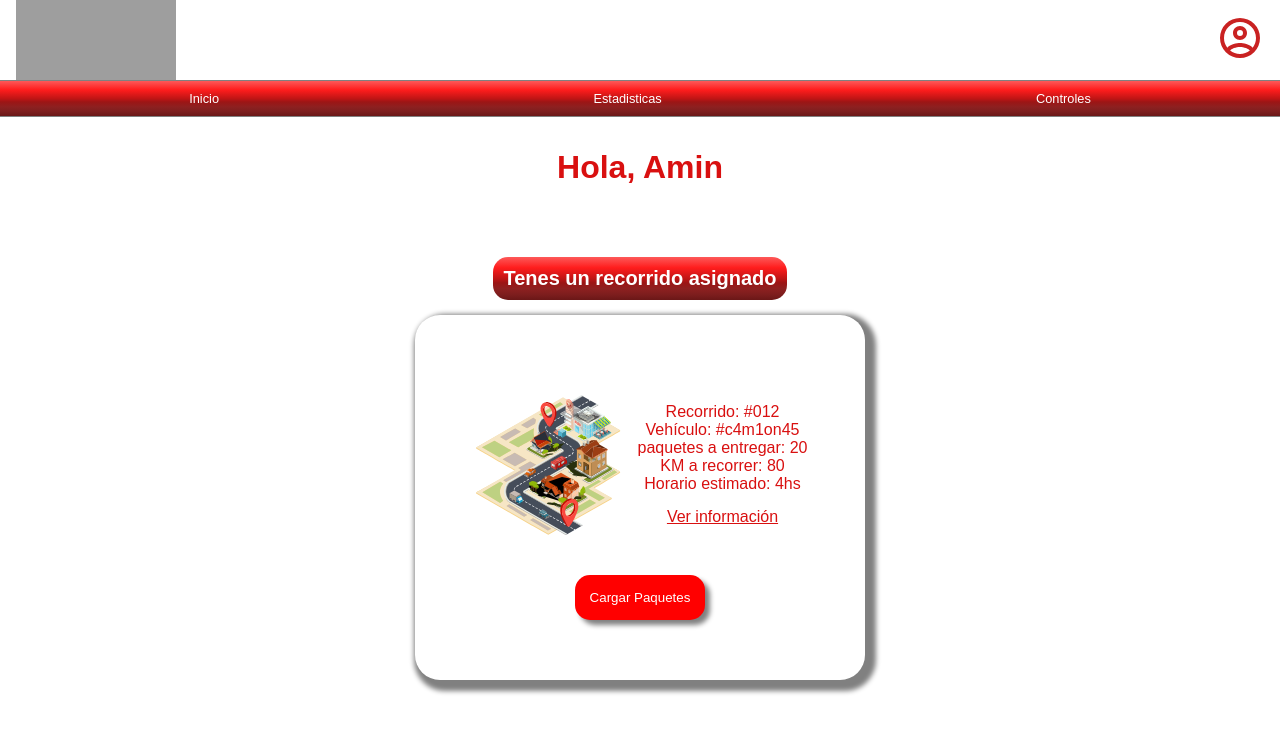
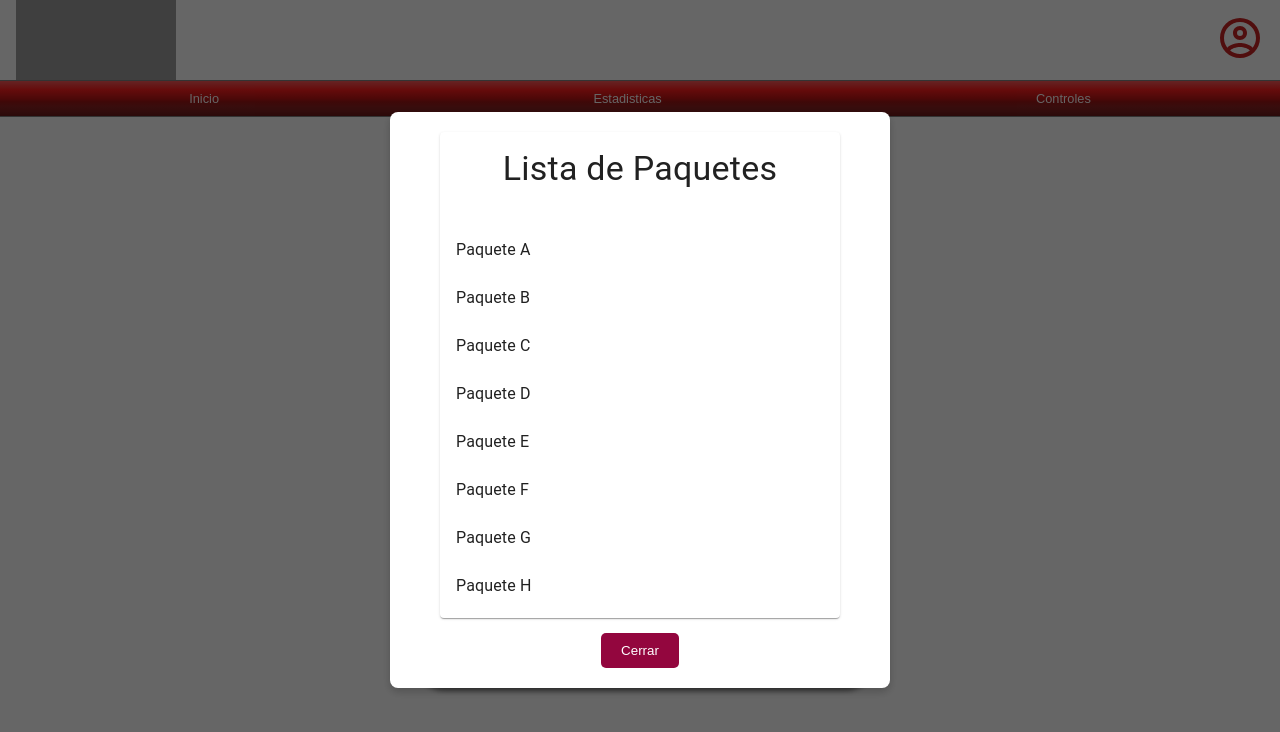
Before and after one commit to imdaviddev/tp-final-laboratorio-frontend, a React (Vite) app: page /conductor in a window 1280 px wide. Both pictures are taken after a click on the button "Cargar Paquetes". Shown: the top 732 px of the page. Built offline with nearby package versions, Linux system fonts and the light colour scheme; grey boxes are pictures that could not be loaded.

Commit message:
pestaña de paquetes emergentes

```diff
--- a/package.json
+++ b/package.json
@@ -18,6 +18,9 @@
     "@mui/material": "^6.1.0",
     "@mui/x-charts": "^7.18.0",
     "@mui/x-data-grid": "^7.18.0",
+    "@radix-ui/react-popover": "^1.1.1",
+    "@radix-ui/react-scroll-area": "^1.1.0",
+    "@shadcn/ui": "^0.0.4",
     "@types/styled-components": "^5.1.34",
     "react": "^18.3.1",
     "react-dom": "^18.3.1",
--- a/src/components/PestañaEmergente/PestañaEmergente.tsx
+++ b/src/components/PestañaEmergente/PestañaEmergente.tsx
@@ -1,12 +1,21 @@
-import { useState } from "react"
-import { Button } from "@/components/ui/button"
-import { Popover, PopoverContent, PopoverTrigger } from "@/components/ui/popover"
-import { ScrollArea } from "@/components/ui/scroll-area"
+import React, { useState } from 'react';
+import {
+  Button,
+  Popover,
+  Typography,
+  List,
+  ListItem,
+  ListItemButton,
+  ListItemText,
+  Paper,
+  Box
+} from '@mui/material';
+import { styled } from '@mui/material/styles';
 
 interface Package {
-  id: number
-  name: string
-  description: string
+  id: number;
+  name: string;
+  description: string;
 }
 
 const packages: Package[] = [
@@ -20,52 +29,110 @@ const packages: Package[] = [
   { id: 8, name: "Paquete H", description: "Contiene muestras médicas. Manipular con precaución." },
   { id: 9, name: "Paquete I", description: "Equipo deportivo. Tamaño grande." },
   { id: 10, name: "Paquete J", description: "Artículos de colección. Tratar con cuidado." },
-]
+];
+
+const StyledPaper = styled(Paper)(({ theme }) => ({
+  padding: theme.spacing(2),
+  maxWidth: 300,
+}));
+
+const RedButton = styled(Button)(({ theme }) => ({
+  backgroundColor: theme.palette.error.main,
+  color: theme.palette.common.white,
+  '&:hover': {
+    backgroundColor: theme.palette.error.dark,
+  },
+}));
+
+const PackageImage = styled('img')(({ theme }) => ({
+  width: '100%',
+  height: 'auto',
+  maxHeight: 120,
+  objectFit: 'cover',
+  marginBottom: theme.spacing(2),
+  borderStyle: 'none',
+  transition: 'transform 0.3s ease-in-out',
+  '&:hover': {
+    transform: 'scale(1.05)',
+  },
+  '&.small-image': {
+    maxWidth: 115,
+    maxHeight: 100,
+    display: 'block',
+    margin: '0 auto',
+  },
+}));
 
 function PackagePopover({ pkg }: { pkg: Package }) {
-  const [isOpen, setIsOpen] = useState(false)
+  const [anchorEl, setAnchorEl] = useState<HTMLButtonElement | null>(null);
+
+  const handleClick = (event: React.MouseEvent<HTMLButtonElement>) => {
+    setAnchorEl(event.currentTarget);
+  };
+
+  const handleClose = () => {
+    setAnchorEl(null);
+  };
+
+  const open = Boolean(anchorEl);
+  const id = open ? `popover-${pkg.id}` : undefined;
 
   return (
-    <Popover open={isOpen} onOpenChange={setIsOpen}>
-      <PopoverTrigger asChild>
-        <Button variant="outline" className="w-full justify-start">
+    <div>
+      <ListItemButton onClick={handleClick}>
+        <ListItemText primary={pkg.name} />
+      </ListItemButton>
+      <Popover
+        id={id}
+        open={open}
+        anchorEl={anchorEl}
+        onClose={handleClose}
+        anchorOrigin={{
+          vertical: 'bottom',
+          horizontal: 'left',
+        }}
+      >
+        <StyledPaper>
+          <PackageImage
+            src="../../Imagenes/paquete.svg?height=120&width=300"
+            alt={`Imagen de ${pkg.name}`}
+            className="small-image"
+          />
+          <Typography variant="h6" component="h2" gutterBottom>
             {pkg.name}
-        </Button>
-      </PopoverTrigger>
-      <PopoverContent className="w-80">
-        <div className="grid gap-4">
-          <div className="space-y-2">
-            <h4 className="font-medium leading-none">{pkg.name}</h4>
-            <p className="text-sm text-red-500">{pkg.description}</p>
-          </div>
-          <div className="flex justify-center">
-            <Button
-              className="bg-red-500 text-white hover:bg-red-600"
+          </Typography>
+          <Typography variant="body2" color="error" gutterBottom>
+            {pkg.description}
+          </Typography>
+          <RedButton
+            variant="contained"
+            fullWidth
             onClick={() => {
-                console.log(`Escanear QR para ${pkg.name}`)
-                setIsOpen(false)
+              console.log(`Escanear QR para ${pkg.name}`);
+              handleClose();
             }}
           >
             Escanear QR
-            </Button>
+          </RedButton>
+        </StyledPaper>
+      </Popover>
     </div>
-        </div>
-      </PopoverContent>
-    </Popover>
-  )
+  );
 }
 
 export default function Component() {
   return (
-    <div className="w-full max-w-sm mx-auto">
-      <h2 className="text-2xl font-bold mb-4">Lista de Paquetes</h2>
-      <ScrollArea className="h-[400px]">
-        <div className="space-y-2">
+    <Paper style={{ maxWidth: 400, margin: 'auto' }}>
+      <Typography variant="h4" component="h1" gutterBottom style={{ padding: 16 }}>
+        Lista de Paquetes
+      </Typography>
+      <List style={{ maxHeight: 400, overflow: 'auto' }}>
         {packages.map((pkg) => (
-            <PackagePopover key={pkg.id} pkg={pkg} />
+          <ListItem key={pkg.id} disablePadding>
+            <PackagePopover pkg={pkg} />
+          </ListItem>
         ))}
-        </div>
-      </ScrollArea>
-    </div>
-  )
+      </List>
+    </Paper>
+  );
 }
--- a/src/pages/Conductor/ConductorInicio.tsx
+++ b/src/pages/Conductor/ConductorInicio.tsx
@@ -1,9 +1,25 @@
+import React, { useState } from 'react'; // Importa useState
 import Header from '../../components/HeaderComponent/Header';
-import './conductor.css'
-
+import Component from '../../components/PestañaEmergente/PestañaEmergente'; // El componente que deseas mostrar
+import './conductor.css';
+import './conductorModal.css'
 
 const ConductorInicio = () => {
-    return <div className='page-container'>
+    // Estado para manejar la visibilidad del componente
+    const [mostrarComponent, setMostrarComponent] = useState(false);
+
+    // Función para manejar el clic del botón
+    const handleGenerarListaClick = () => {
+        setMostrarComponent(true); // Cambia el estado a true para mostrar el componente
+    };
+
+    // Función para cerrar el modal
+    const handleCloseModal = () => {
+        setMostrarComponent(false); // Cambia el estado a false para ocultar el componente
+    };
+
+    return (
+        <div className='page-container'>
             <Header rol='Gerente' />
             <div className="wrapper-mensaje-bienvenida">
                 <h1>Hola, Amin</h1>
@@ -24,12 +40,23 @@ const ConductorInicio = () => {
                         </ul>
                     </div>
 
-                <button className='button-conductor'>Cargar Paquetes</button>
-
-            </div>
+                    <button id="generarLista" className='button-conductor' onClick={handleGenerarListaClick}>
+                        Cargar Paquetes
+                    </button>
                 </div>
             </div>
 
-}
+            {/* Renderizado condicional del modal con fondo oscuro */}
+            {mostrarComponent && (
+                <div className='modal-overlay' onClick={handleCloseModal}>
+                    <div className='modal-content' onClick={e => e.stopPropagation()}>
+                        <Component />
+                        <button className="close-button" onClick={handleCloseModal}>Cerrar</button>
+                    </div>
+                </div>
+            )}
+        </div>
+    );
+};
 
 export default ConductorInicio;
--- /dev/null
+++ b/src/pages/Conductor/conductorModal.css
@@ -0,0 +1,39 @@
+/* Estilo del fondo oscuro semitransparente */
+.modal-overlay {
+    position: fixed;
+    top: 0;
+    left: 0;
+    width: 100vw;
+    height: 100vh;
+    background: rgba(0, 0, 0, 0.6); /* Fondo oscuro semitransparente */
+    display: flex;
+    justify-content: center;
+    align-items: center;
+    z-index: 1000; /* Asegura que esté por encima de otros elementos */
+}
+
+/* Estilo del contenido modal */
+.modal-content {
+    background-color: white;
+    padding: 20px;
+    border-radius: 8px;
+    max-width: 500px;
+    width: 100%;
+    box-shadow: 0 4px 8px rgba(0, 0, 0, 0.2);
+    text-align: center;
+}
+
+/* Botón para cerrar el modal */
+.close-button {
+    margin-top: 15px;
+    padding: 10px 20px;
+    background-color: #93063E; /* Color personalizado */
+    color: white;
+    border: none;
+    border-radius: 5px;
+    cursor: pointer;
+}
+
+.close-button:hover {
+    background-color: #5B1647; /* Cambia de color al pasar el mouse */
+}
```
Also changed, not shown: Imagenes/paquete.svg (added), 1 other file (tests, documents, lock files or other folders). Lines whose indentation alone changed are shown as unchanged.
